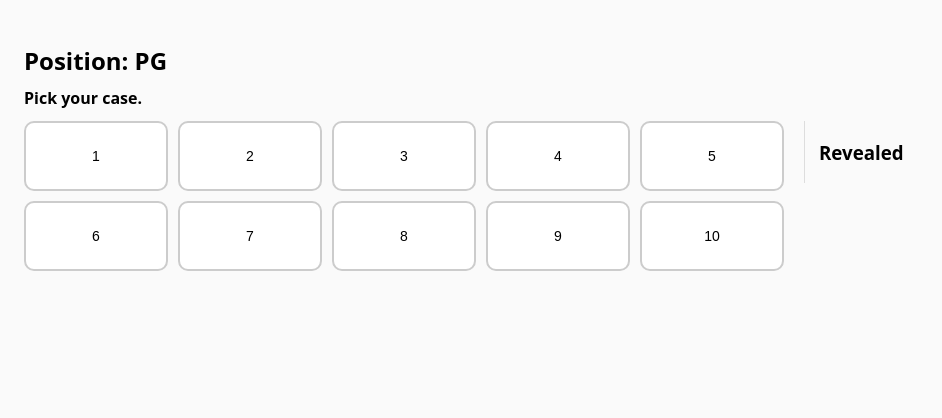
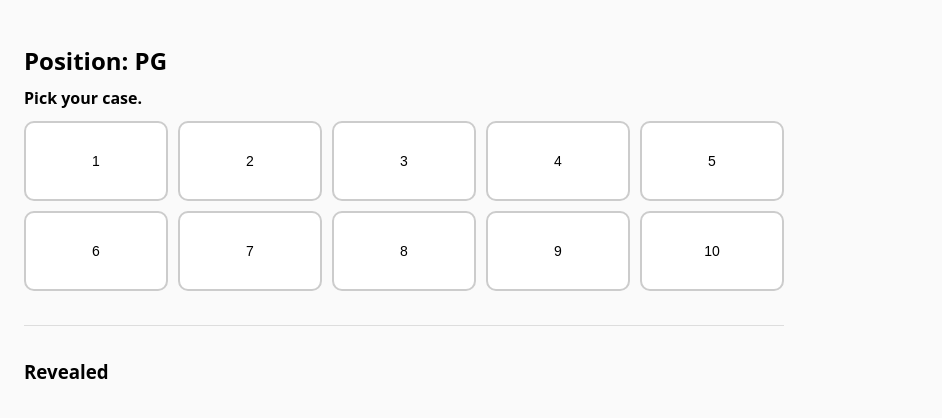
Before and after one commit to vaughnmcmanamna/frontend, a plain HTML site: page Deal_or_no_deal/index.html in a window 1280 px wide. Shown: the whole page, without its empty margins (0-942 px from the left). Drawn offline with nearby package versions, Linux system fonts and the light colour scheme.

Commit message:
updated style

```diff
--- a/Deal_or_no_deal/style.css
+++ b/Deal_or_no_deal/style.css
@@ -1,4 +1,3 @@
-
 body {
   font-family: system-ui, -apple-system, BlinkMacSystemFont, sans-serif;
   padding: 16px;
@@ -6,12 +5,12 @@ body {
 }
 
 #layout {
-  display: grid;
-  grid-template-columns: 1fr 280px;
+  display: flex;
+  flex-direction: column;
   gap: 18px;
-  align-items: start;
-  max-width: 1060px;
+  max-width: 760px;
 }
+
 
 #status {
   margin: 10px 0 12px;
@@ -27,14 +26,14 @@ h2 {
   display: grid;
   grid-template-columns: repeat(5, 1fr);
   gap: 10px;
-  max-width: 760px;
+  max-width: 1000px;
 }
 
 button.case {
   padding: 10px;
   font-size: 14px;
   cursor: pointer;
-  min-height: 70px;
+  min-height: 80px;
   background: white;
   border: 2px solid #ccc;
   border-radius: 10px;
@@ -140,9 +139,10 @@ button.case.chosen {
 
 /* ===== Reveal log ===== */
 #revealWrap {
-  border-left: 1px solid #ddd;
-  padding-left: 14px;
+  border-top: 1px solid #ddd;
+  padding-top: 14px;
 }
+
 
 #revealLog {
   margin: 8px 0 0;
@@ -165,14 +165,13 @@ button.case.chosen {
   width: 54px;
   height: 40px;
   object-fit: cover;
-  border-radius: 1px;
   flex: 0 0 auto;
 }
 
 .caseText {
   text-align: left;
   line-height: 1.1;
-  font-size: 13px;
+  font-size: 10px;
 }
 .caseName { font-weight: 700; }
 .caseTier { opacity: 0.8; font-size: 12px; }
```
